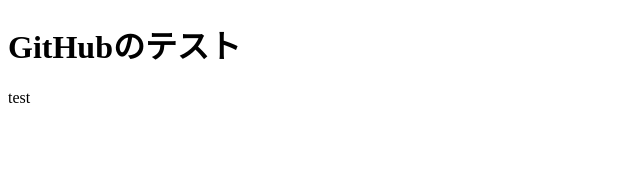
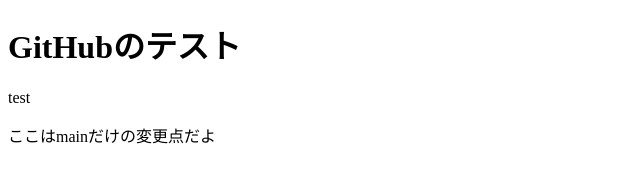
Before and after one commit to KimuraNoriko/test, a plain HTML site: page index.html in a window 1280 px wide. Shown: the whole page, without its empty margins (0-640 px from the left). Drawn offline with Linux system fonts and the light colour scheme.

Commit message:
main修正

```diff
--- a/index.html
+++ b/index.html
@@ -8,5 +8,6 @@
 <body>
     <h1>GitHubのテスト</h1>
     <p>test</p>
+    <div>ここはmainだけの変更点だよ</div>
 </body>
 </html>
```
